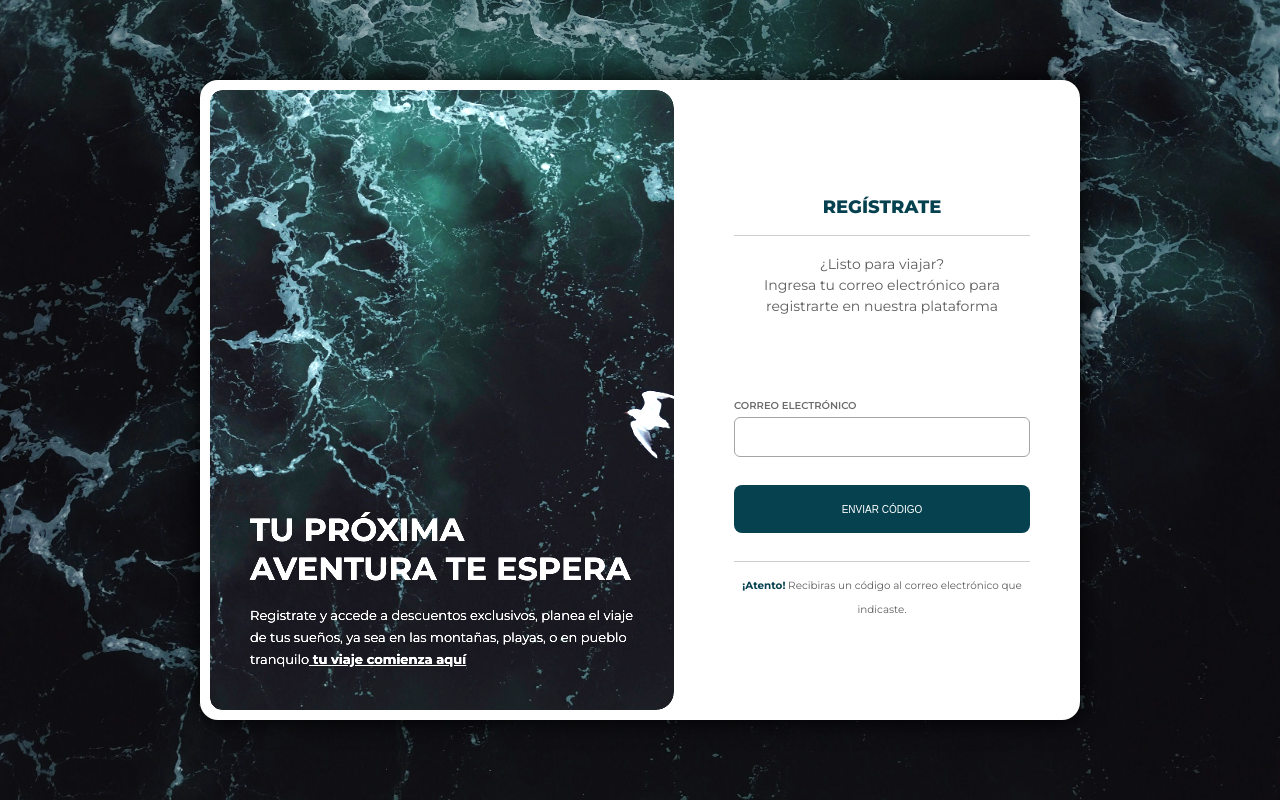
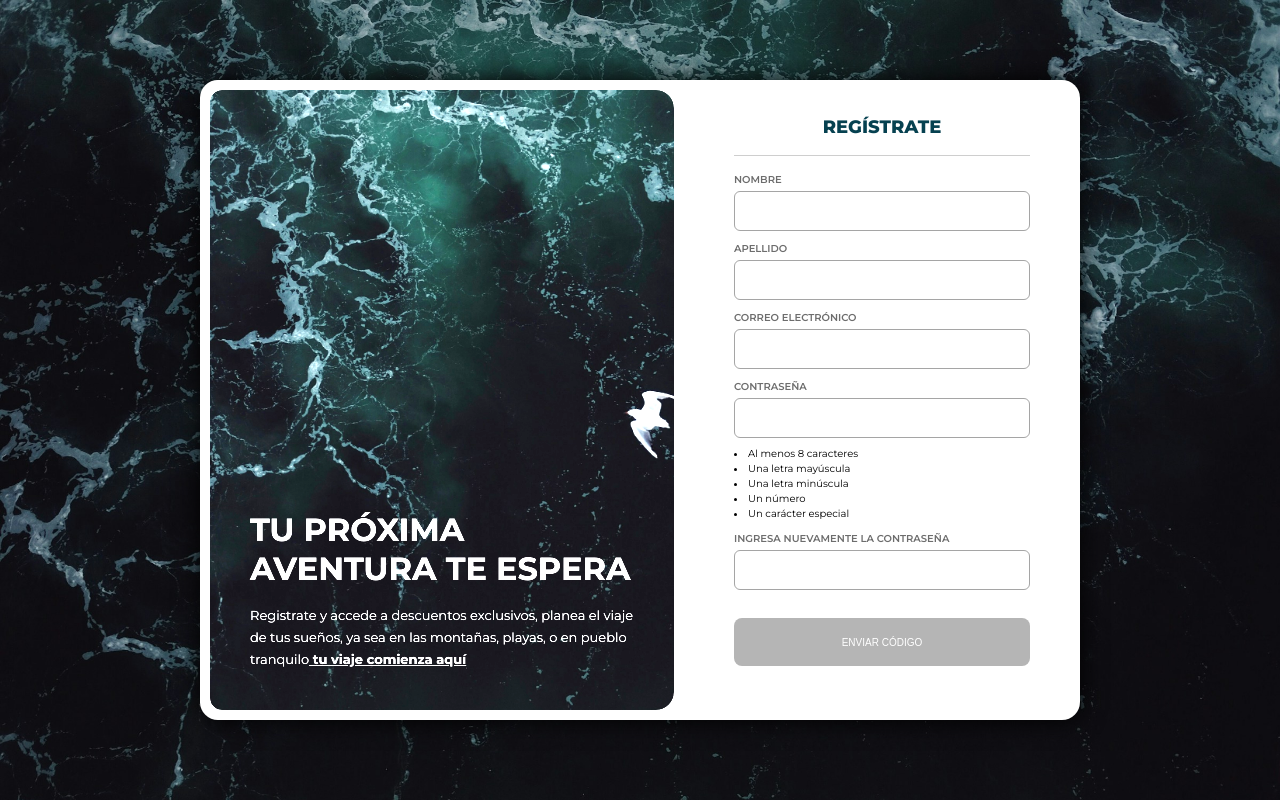
Before and after one commit to nisiara/dfe3_exp1_s2, a React (Vite) app: page /register in a window 1280 px wide. Built offline with nearby package versions, Linux system fonts and the light colour scheme.

Commit message:
Connect frontend to express authentication server

```diff
--- a/src/index.css
+++ b/src/index.css
@@ -77,12 +77,13 @@ main {
 
 .formulario__contenido {
   flex: 1 2 45%;
-  padding: 100px 50px;
+  padding: 20px 50px;
   display: flex;
   flex-direction: column;
 }
 
 .formulario__titulo{
+  margin-bottom: 16px;
   text-transform: uppercase;
   font-size: 18px;
   font-weight: 800;
@@ -97,8 +98,9 @@ main {
   font-size: 14px;
   color: #5e5e5e;
 }
-.formulario__contenedor-input{
-  margin-top: auto;
+.formulario__contenedor-input + .formulario__contenedor-input{
+  margin-top: 10px;
+
 }
 
 .formulario__contenedor-input label{
@@ -115,6 +117,13 @@ main {
   padding: 6px 24px;
   border-radius: 6px;
   border: 1px solid #a5a5a5;
+}
+.formulario__contenedor-input ul {
+  margin-top: 8px;
+  list-style-position: inside;
+}
+.formulario__contenedor-input li{
+  font-size: 10px;
 }
 .formulario__contenedor-mensaje{
   padding-top: 10px;
@@ -146,6 +155,12 @@ main {
   color: #FFF;
   font-weight: 500;
   font-size: 10px;
+}
+.formulario__contenedor-accion button:disabled {
+  border: 0;
+  background: #b5b5b5;
+  color: #FFF;
+  cursor: not-allowed;
 }
 
 section{
--- a/src/pages/login/LoginPage.jsx
+++ b/src/pages/login/LoginPage.jsx
@@ -1,11 +1,60 @@
-
+import { useState, useRef } from "react";
+import { verification } from "../../services/verification";
+import { useNavigate } from "react-router";
 
 const LoginPage = () => {
+  const navigate = useNavigate();
 
+  const [loading, setLoading] = useState(false);
+  const [error, setError] = useState("");
 
+  const codeInputRef = useRef(null);
+
+   const handleOnSubmit = async (event) => {
+      event.preventDefault();
+      setLoading(true);
+      try {
+        const code = codeInputRef.current.value;
+        //setLoading(true);
+        const response = await verification(code);
+        console.log("Lo que devuelve:", response);
+
+        localStorage.setItem('token', response.data.session_token);
+        navigate("/dashboard");
+
+      }
+      catch (err) {
+        setError(err.message || "Error con el codigo");
+      }
+      finally {
+        setLoading(false);
+      }
+    };
 
   return (
-    "kitty"
+    <main>
+      <form className="formulario" onSubmit={handleOnSubmit}>
+        <div className="formulario__imagen">
+          <h3>Estás a solo un paso</h3>
+          <p>Registrate y accede a descuentos exclusivos, planea el viaje de tus sueños, ya sea en las montañas, playas, o en pueblo tranquilo
+            <b> tu viaje comienza aquí</b>
+          </p>
+        </div>
+        <div className="formulario__contenido">
+          <h3 className="formulario__titulo">Ingresa la clave</h3>
+          <p className="formulario__bajada">Revisa tu correo electrónico e ingresa el código recibido</p>
+          <div className="formulario__contenedor-input">
+            <label>Ingresa el código</label>
+            <input ref={codeInputRef} />
+          </div>
+
+          <div className="formulario__contenedor-accion">
+            <button disabled={loading}>{loading ? "Verificando..." : "Verificar código"}</button>
+          </div>
+          {/* {{error}} */}
+        </div>
+      </form>
+    </main>
 
   )
 }
--- a/src/pages/register/RegisterPage.jsx
+++ b/src/pages/register/RegisterPage.jsx
@@ -1,27 +1,104 @@
 import { useState } from "react";
-import { loginUser } from "../../services/authentication";
 import { useNavigate } from "react-router";
 
 const RegisterPage = () => {
   const navigate = useNavigate();
 
-  const [email, setEmail] = useState("");
+  const validationPatterns = {
+    name: /^[a-zA-ZÀ-ÿ\s]{3,}$/,
+    lastName: /^[a-zA-ZÀ-ÿ\s]{2,}$/,
+    email: /^[^\s@]+@[^\s@]+\.[^\s@]+$/,
+    password: /^(?=.*[a-z])(?=.*[A-Z])(?=.*\d)(?=.*[@$!%*?&])[A-Za-z\d@$!%*?&]{8,}$/
+  };
+
+  const [formValues, setFormValues] = useState({
+    name: '',
+    lastName: '',
+    email: '',
+    password: '',
+    confirmPassword: ''
+  });
+
+  const [validationInput, setValidationInput] = useState({
+    name: false,
+    lastName: false,
+    email: false,
+    password: false,
+    confirmPassword: false
+  });
+
   const [loading, setLoading] = useState(false);
   const [error, setError] = useState("");
 
+  // Calculamos si el formulario es válido en cada renderizado
+  const isFormValid = Object.values(validationInput).every(isValid => isValid === true);
+
   const handleOnChange = (event) => {
-    setEmail(event.target.value)
-  }
+    const { name, value } = event.target;
+
+    const datosIngresados = {
+      ...formValues,
+      [name]: value
+    };
+    setFormValues(datosIngresados);
+
+    // 2. Lógica de validación
+    let isValidField = false;
+
+    if (name === "confirmPassword") {
+      isValidField = value === datosIngresados.password && validationPatterns.password.test(value);
+    } else if (validationPatterns[name]) {
+      isValidField = validationPatterns[name].test(value);
+    }
+
+    // 3. Actualizar estado de validación
+    setValidationInput(prevValidation => {
+      const updatedValidation = {
+        ...prevValidation,
+        [name]: isValidField
+      };
+
+      // Si el usuario cambia el "password", debemos re-validar "confirmPassword" automáticamente
+      /* if (name === "password") {
+        updatedValidation.confirmPassword = datosIngresados.confirmPassword === value && validationPatterns.password.test(value);
+      } */
+
+      return updatedValidation;
+    });
+  };
 
   const handleOnSubmit = async (event) => {
     event.preventDefault();
+    if (!isFormValid) return;
+
     setLoading(true);
+    setError("");
+
     try {
-      const response = await loginUser(email);
-      console.log("Registro exitoso:", response);
-      navigate("/verification");
+      const response = await fetch("http://localhost:3001/api/register", {
+        method: "POST",
+        headers: {
+          "Content-Type": "application/json"
+        },
+        body: JSON.stringify({
+          name: formValues.name,
+          lastName: formValues.lastName,
+          email: formValues.email,
+          password: formValues.password,
+          confirmPassword: formValues.confirmPassword
+        })
+      });
+
+      if (!response.ok) {
+        const errorData = await response.json();
+        throw new Error(errorData.message || "Error al registrarse");
+      }
+
+      const data = await response.json();
+      console.log("Registro exitoso:", data);
+      navigate("/verification", { state: { email: formValues.email } });
     } catch (err) {
-      setError(err.message || "Error al registrarse");
+      setError(err.message || "Ocurrió un error. Intenta de nuevo.");
     } finally {
       setLoading(false);
     }
@@ -32,20 +109,82 @@ const RegisterPage = () => {
       <form className="formulario" onSubmit={handleOnSubmit}>
         <div className="formulario__imagen">
           <h3>Tu próxima aventura te espera</h3>
-          <p>Registrate y accede a descuentos exclusivos, planea el viaje de tus sueños, ya sea en las montañas, playas, o en pueblo tranquilo
+          <p>
+            Registrate y accede a descuentos exclusivos, planea el viaje de tus sueños,
+            ya sea en las montañas, playas, o en pueblo tranquilo
             <b> tu viaje comienza aquí</b>
           </p>
         </div>
+
         <div className="formulario__contenido">
           <h3 className="formulario__titulo">Regístrate</h3>
-          <p className="formulario__bajada">¿Listo para viajar? <br />Ingresa tu correo electrónico para registrarte en nuestra plataforma</p>
+
+
           <div className="formulario__contenedor-input">
-            <label>correo electrónico</label>
-            <input type="email" onChange={handleOnChange} />
+            <label>Nombre</label>
+            <input
+              type="text"
+              name="name"
+              value={formValues.name}
+              onChange={handleOnChange}
+              className={!validationInput.name && formValues.name ? "error" : null}
+            />
+          </div>
+
+          <div className="formulario__contenedor-input">
+            <label>Apellido</label>
+            <input
+              type="text"
+              name="lastName"
+              value={formValues.lastName}
+              onChange={handleOnChange}
+            />
+          </div>
+
+          <div className="formulario__contenedor-input">
+            <label>Correo electrónico</label>
+            <input
+              type="email"
+              name="email"
+              value={formValues.email}
+              onChange={handleOnChange}
+            />
+          </div>
+
+          <div className="formulario__contenedor-input">
+            <label>Contraseña</label>
+            <input
+              type="password"
+              name="password"
+              value={formValues.password}
+              onChange={handleOnChange}
+            />
+            <ul>
+              <li>Al menos 8 caracteres</li>
+              <li>Una letra mayúscula</li>
+              <li>Una letra minúscula</li>
+              <li>Un número</li>
+              <li>Un carácter especial</li>
+            </ul>
+          </div>
+
+          <div className="formulario__contenedor-input">
+            <label>Ingresa nuevamente la contraseña</label>
+            <input
+              type="password"
+              name="confirmPassword"
+              value={formValues.confirmPassword}
+              onChange={handleOnChange}
+            />
+            {formValues.confirmPassword && !validationInput.confirmPassword && (
+              <small style={{color: 'red'}}>Las contraseñas no coinciden o no cumplen el formato.</small>
+            )}
           </div>
 
           <div className="formulario__contenedor-accion">
-            <button disabled={loading}>{loading ? "Enviando..." : "Enviar código"}</button>
+            <button type="submit" disabled={!isFormValid || loading}>
+              {loading ? "Enviando..." : "Enviar código"}
+            </button>
           </div>
 
           {error && (
@@ -54,17 +193,11 @@ const RegisterPage = () => {
             </div>
           )}
 
-          {!error && (
-            <div className="formulario__contenedor-mensaje">
-              <small><b>¡Atento!</b> Recibiras un código al correo electrónico que indicaste.</small>
-            </div>
-          )}
 
         </div>
       </form>
     </main>
-
-  )
-}
+  );
+};
 
 export default RegisterPage;
--- a/src/pages/verification/VerificationPage.jsx
+++ /dev/null
@@ -1,62 +0,0 @@
-import { useState, useRef } from "react";
-import { verification } from "../../services/verification";
-import { useNavigate } from "react-router";
-
-const VerificationPage = () => {
-  const navigate = useNavigate();
-
-  const [loading, setLoading] = useState(false);
-  const [error, setError] = useState("");
-
-  const codeInputRef = useRef(null);
-
-   const handleOnSubmit = async (event) => {
-      event.preventDefault();
-      setLoading(true);
-      try {
-        const code = codeInputRef.current.value;
-        //setLoading(true);
-        const response = await verification(code);
-        console.log("Lo que devuelve:", response);
-
-        localStorage.setItem('token', response.data.session_token);
-        navigate("/dashboard");
-
-      }
-      catch (err) {
-        setError(err.message || "Error con el codigo");
-      }
-      finally {
-        setLoading(false);
-      }
-    };
-
-  return (
-    <main>
-      <form className="formulario" onSubmit={handleOnSubmit}>
-        <div className="formulario__imagen">
-          <h3>Estás a solo un paso</h3>
-          <p>Registrate y accede a descuentos exclusivos, planea el viaje de tus sueños, ya sea en las montañas, playas, o en pueblo tranquilo
-            <b> tu viaje comienza aquí</b>
-          </p>
-        </div>
-        <div className="formulario__contenido">
-          <h3 className="formulario__titulo">Ingresa la clave</h3>
-          <p className="formulario__bajada">Revisa tu correo electrónico e ingresa el código recibido</p>
-          <div className="formulario__contenedor-input">
-            <label>Ingresa el código</label>
-            <input ref={codeInputRef} />
-          </div>
-
-          <div className="formulario__contenedor-accion">
-            <button disabled={loading}>{loading ? "Verificando..." : "Verificar código"}</button>
-          </div>
-          {/* {{error}} */}
-        </div>
-      </form>
-    </main>
-
-  )
-}
-
-export default VerificationPage
--- a/src/routes/RoutesApp.jsx
+++ b/src/routes/RoutesApp.jsx
@@ -3,7 +3,7 @@ import { Routes, Route, Navigate } from "react-router"
 import ProtectedRoutes from "./ProtectedRoutes.jsx"
 
 const Register = React.lazy( () => import('../pages/register/RegisterPage'))
-const Verification = React.lazy( () => import('../pages/verification/VerificationPage.jsx'))
+const Login = React.lazy( () => import('../pages/login/LoginPage.jsx'))
 const Home = React.lazy( () => import('../pages/home/HomePage.jsx'))
 const NotFound = React.lazy( () => import("../pages/not-found/NotFoundPage.jsx"))
 
@@ -14,7 +14,7 @@ const RoutesApp = () => {
       <Routes>
         <Route path="/" element={<Navigate to="/register" />} />
         <Route path="/register" element={<Register/>} />
-        <Route path="/verification" element={<Verification/>} />
+        <Route path="/login" element={<Login/>} />
         <Route element={<ProtectedRoutes />}>
           <Route path="/dashboard" element={<Home/>} />
 
```
Also changed, not shown: 1 other file (tests, documents, lock files or other folders).
